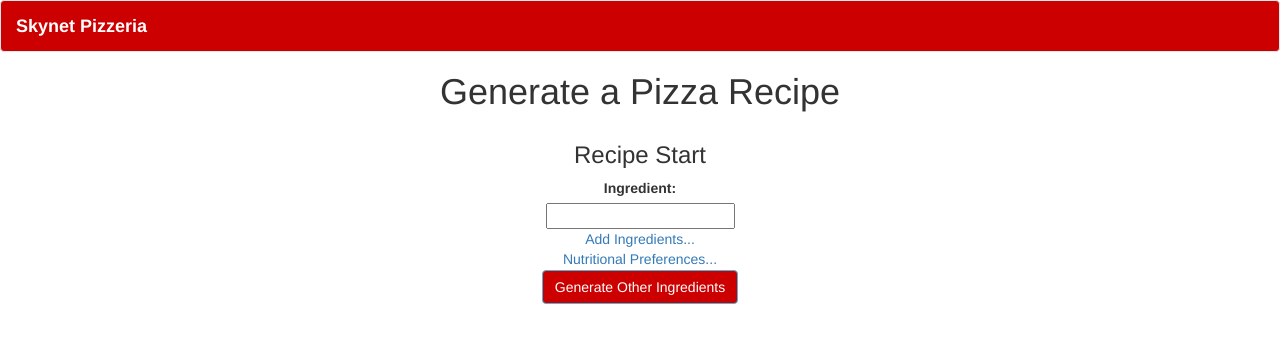
After one commit to ChrisACas/Skynet_Pizza, a Django app: page /form in a window 1280 px wide. The commit adds this page. Shown: the top 343 px of the page. Run offline with Django 3.2, Linux system fonts and the light colour scheme; parts of the project's set-up code (start-up, migrations or seed data) failed here and were passed over; some libraries are stand-ins or nearby versions.

Commit message:
web interface changes

```diff
--- a/docker_container/generate/templates/generate/detail.html
+++ b/docker_container/generate/templates/generate/detail.html
@@ -33,5 +33,7 @@
   					</table>
   				</div>
   		</div>
-  	</div>
+	  </div>
+
+
 {% endblock %}
--- /dev/null
+++ b/docker_container/generate/templates/generate/form.html
@@ -0,0 +1,99 @@
+{% extends 'generate/base.html' %}
+{% block body %}
+<style>
+
+    h1 {
+      text-align: center;
+    }
+    option, div{
+      text-align:center;
+    }
+    .btn{
+      background-color: #cc0000;
+    }
+
+</style>
+
+
+<h1 text-align=center>Generate a Pizza Recipe</h1>
+
+
+<div class="container">
+    <div class="row">
+    <div class="col-md-4">
+    </div>
+        <div class="col-md-4">
+        <h3>Recipe Start</h3>
+        <form action="/action_page.php">
+            <label text-align=center>Ingredient:</label><br>
+            <input text-align=center type="text"><br>
+            <div class="collapse multi-collapse" id="collapsePrefForm">
+                <div class="card card-body">
+
+                    <form>
+                        <label text-align=center>Ingredient 2:</label><br>
+                        <input text-align=center type="text"><br><br>
+                    </form>
+                </div>
+            </div>
+        </form>
+    </div>
+</div>
+</div>
+</div>
+
+<div>
+    <a class="link"  data-toggle="collapse" data-target=".multi-collapse" aria-expanded="false" aria-controls="collapsePrefForm">Add Ingredients...</a>
+</div>
+
+<div>
+    <a class="link"  data-toggle="collapse" data-target=".multi-collapse" aria-expanded="false" aria-controls="collapsePrefForm">Nutritional Preferences...</a>
+</div>
+
+<div class="container">
+    <div class="row">
+        <div class="col-sm-4">
+        </div>
+        <div class="col-sm-4">
+        <div class="collapse multi-collapse" id="collapsePrefForm2">
+            <div class="card card-body">
+
+            <form>
+
+                <div class="form-group">
+                <label for="allergySelect">Allergies:</label>
+                <select multiple class="form-control" id="allergySelect">
+                    <option>Lactose</option>
+                    <option>Egg</option>
+                    <option>Fish</option>
+                    <option>Nut</option>
+                    <option>Gluten</option>
+                    <option>Soybean</option>
+                </select>
+                </div>
+
+                <div class="form-group">
+                <label for="preferenceSelect">Food Preferences:</label>
+                <select multiple class="form-control" id="preferenceSelect">
+                    <option>Vegan</option>
+                    <option>Vegetarian</option>
+                </select>
+                </div>
+
+            </form>
+
+            </div>
+        </div>
+        </div>
+    </div>
+</div>
+
+
+<div>
+    <a class="btn btn-large btn-info" href="1">
+        Generate Other Ingredients
+    </a>
+</div>
+
+
+{% endblock %}
--- a/docker_container/generate/urls.py
+++ b/docker_container/generate/urls.py
@@ -15,6 +15,9 @@ urlpatterns = [
     #/generate/details
     path('nutrition',  views.nutrition, name='nutrition'),
 
+    #/generate/form
+    path('form',  views.form, name='form'),
+
     path('AllPizza/', views.getAllPizza, name='AllPizza'),
     path('Pizza/<int:id>/', views.getPizza, name='Pizza'),
     path('CreatePizza/', views.createPizza, name='CreatePizza'),
--- a/docker_container/generate/views.py
+++ b/docker_container/generate/views.py
@@ -32,6 +32,9 @@ def detail(request, pizza_id):
 def nutrition(request):
     return render(request, 'generate/nutrition.html', {})
 
+def form(request):
+    return render(request, 'generate/form.html', {})
+
 
 @api_view(['GET'])
 def getAllPizza(request):
```
Also changed, not shown: 2 other files.
